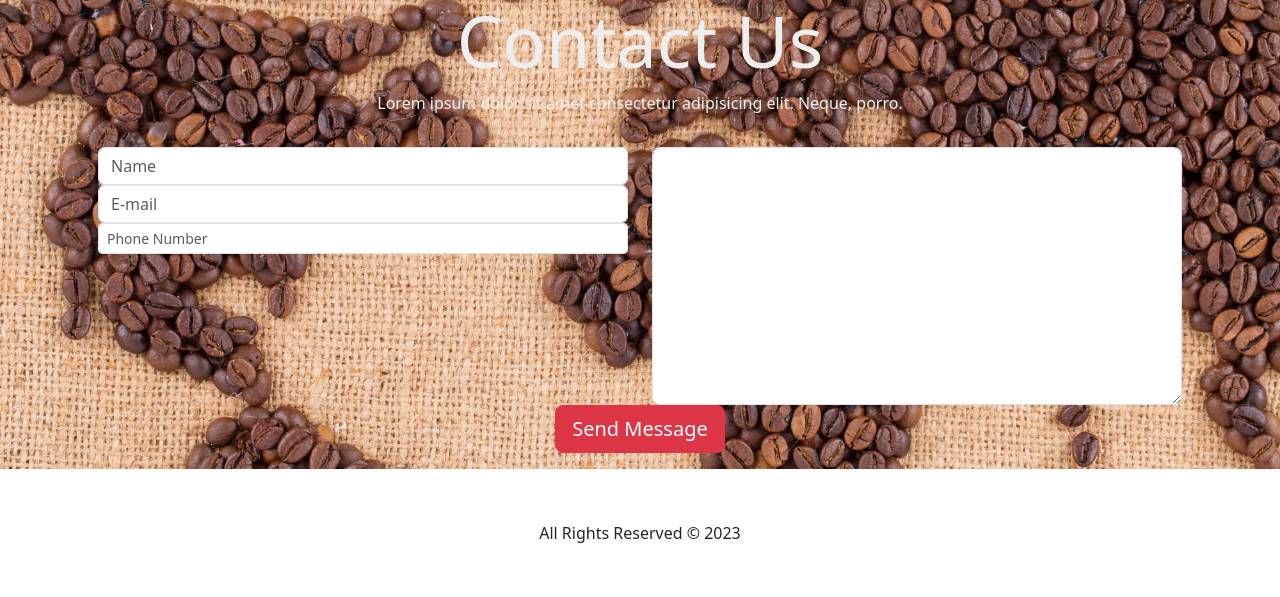
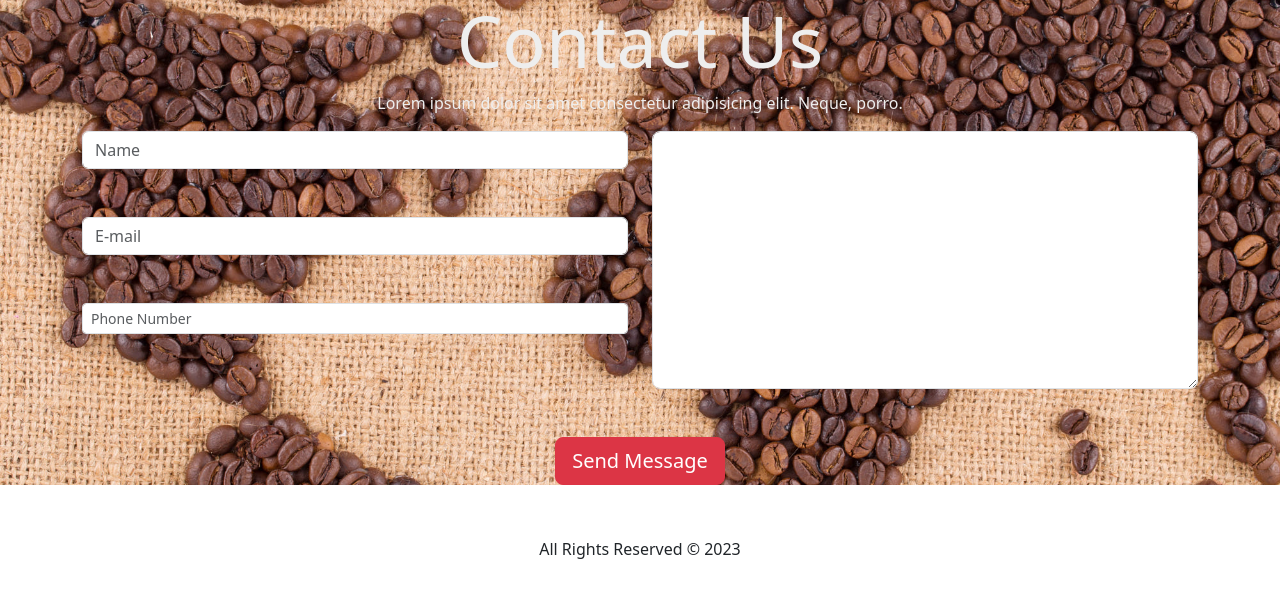
Before and after one commit to nsakdag/BOOTSTRAP-PROJECTS, a plain HTML site: page NStec/index.html in a window 1280 px wide. Shown: the part 3416-4013 px from the top of the page. Drawn offline with nearby package versions, Linux system fonts and the light colour scheme.

Commit message:
margin bottom

```diff
--- a/NStec/index.html
+++ b/NStec/index.html
@@ -285,13 +285,13 @@
     <p class="text-center">
       Lorem ipsum dolor sit amet consectetur adipisicing elit. Neque, porro.
     </p>
-    <div class="row p-3">
+    <div class="row">
       <div class="col-md-6 ">
-        <input class="form-control form-control" type="text" placeholder="Name" aria-label=".form-control-lg example">
-<input class="form-control" type="email" placeholder="E-mail" aria-label="default input example">
+        <input class="form-control form-control mb-5" type="text" placeholder="Name" aria-label=".form-control-lg example">
+<input class="form-control mb-5" type="email" placeholder="E-mail" aria-label="default input example">
 <input class="form-control form-control-sm" type="tel" placeholder="Phone Number" aria-label=".form-control-sm example">
       </div>
-      <div class="col-md-6">
+      <div class="col-md-6 mb-5">
         <textarea class="form-control form-control-lg" name="" id="" cols="30" rows="8"></textarea>
       </div>
       <div class="col-md-3 m-auto text-center">
```
